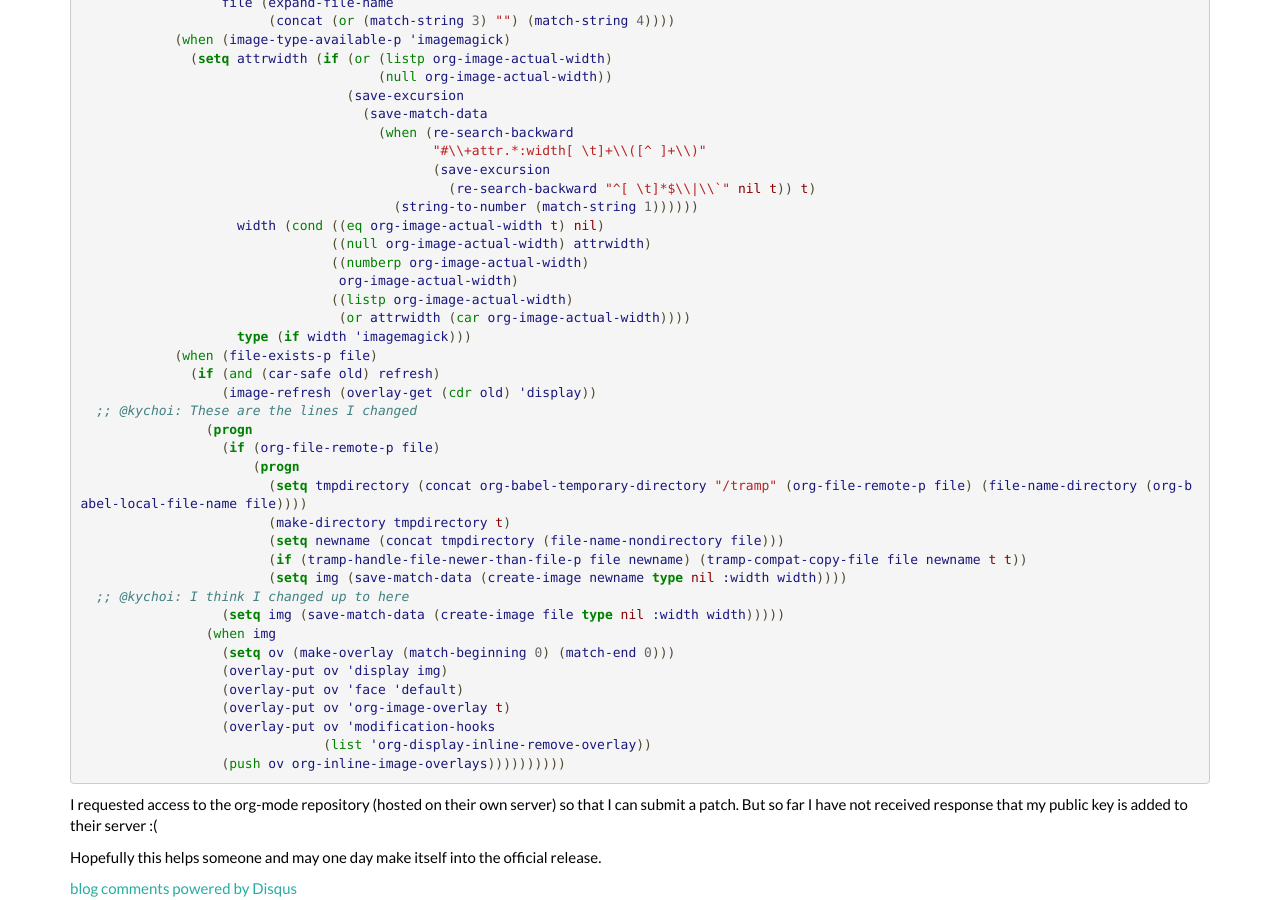
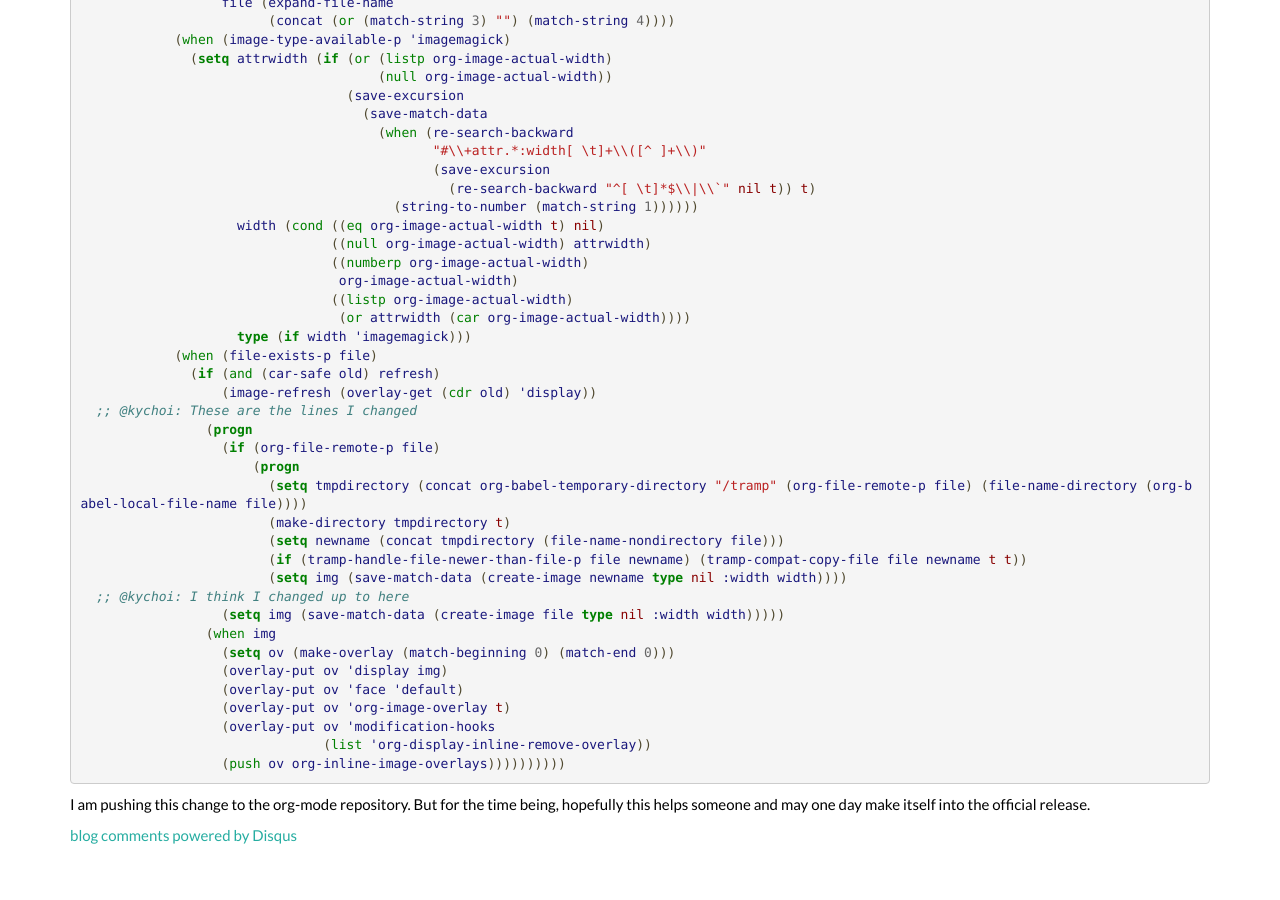
Before and after one commit to kitchoi/kitchoi.github.io, a Jekyll site: the page built from _posts/2014-11-02-Org-Display-Inline-Remote-Images.md, in a window 1280 px wide and 900 px high, scrolled down 1138 px. Built offline with Jekyll 4.4.1, drawn with Linux system fonts in a browser that asks for light colours; comment, search, counter and statistics services are not loaded; after the commit the page ends 1985 px from its top, so only the background shows below that.

Commit message:
Updated text in post for org-display-inline-images

```diff
--- a/_posts/2014-11-02-Org-Display-Inline-Remote-Images.md
+++ b/_posts/2014-11-02-Org-Display-Inline-Remote-Images.md
@@ -99,6 +99,4 @@ BEG and END default to the buffer boundaries."
 {% endhighlight %}
 
 
-I requested access to the org-mode repository (hosted on their own server) so that I can submit a patch.  But so far I have not received response that my public key is added to their server :(
-
-Hopefully this helps someone and may one day make itself into the official release.
+I am pushing this change to the org-mode repository.  But for the time being, hopefully this helps someone and may one day make itself into the official release.
```
